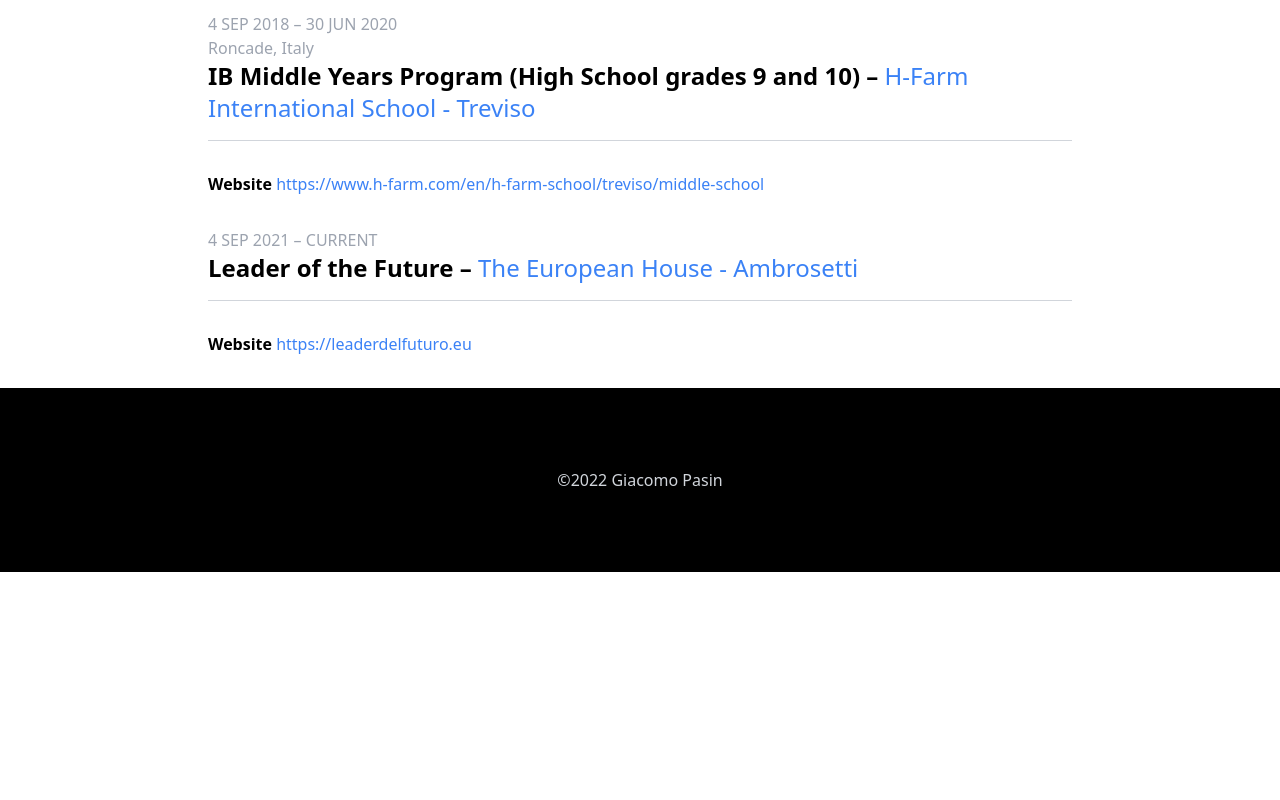
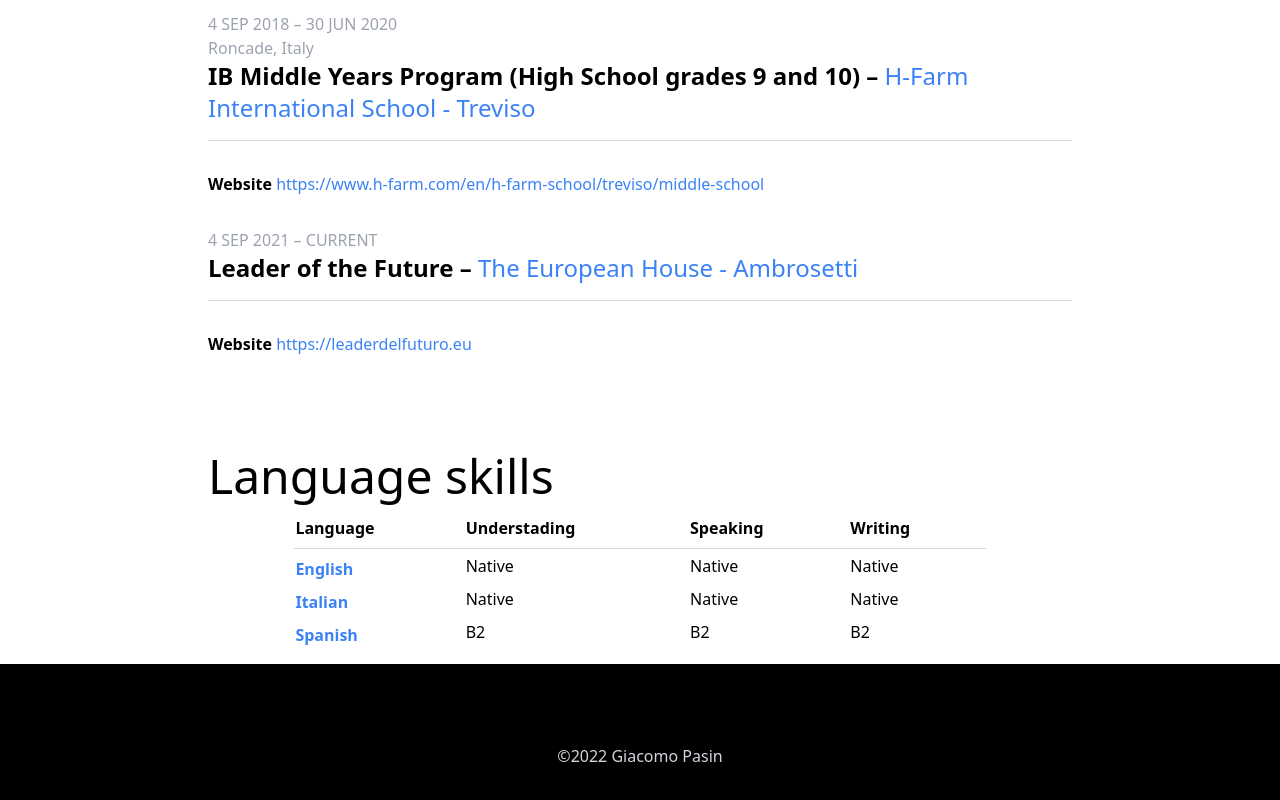
Before and after one commit to jackpeck2004/personal_website, a Next.js app: page / in a window 1280 px wide. Shown: the part 2738-3538 px from the top of the page. Before the commit the page ends 3310 px from the top, so only its background shows below. Built offline with nearby package versions, Linux system fonts and the light colour scheme.

Commit message:
Created language skills section

```diff
--- a/src/components/common/index.tsx
+++ b/src/components/common/index.tsx
@@ -2,3 +2,4 @@ export { Anchor, NavAnchor } from "./anchor";
 export { Button } from "./button";
 export { Section } from "./section";
 export { DownloadCVButton } from "./download-cv-button";
+export { LineDivider } from "./line-divider";
--- /dev/null
+++ b/src/components/common/line-divider.tsx
@@ -0,0 +1,7 @@
+export const LineDivider = () => (
+  <div className="relative py-4">
+    <div className="absolute inset-0 flex items-center">
+      <div className="w-full border-b border-gray-300"></div>
+    </div>
+  </div>
+);
--- a/src/components/partials/education.tsx
+++ b/src/components/partials/education.tsx
@@ -1,5 +1,6 @@
 import Link from "next/link";
 import { FC, PropsWithChildren } from "react";
+import { LineDivider } from "@/components/common";
 
 interface IEducationProps {
   startDate: string;
@@ -9,14 +10,6 @@ interface IEducationProps {
   school: string;
   schoolUrl: string;
 }
-
-const LineDivider = () => (
-  <div className="relative py-4">
-    <div className="absolute inset-0 flex items-center">
-      <div className="w-full border-b border-gray-300"></div>
-    </div>
-  </div>
-);
 
 export const Education: FC<PropsWithChildren<IEducationProps>> = ({
   startDate,
--- a/src/pages/index.tsx
+++ b/src/pages/index.tsx
@@ -1,14 +1,35 @@
 // import Link from "next/link";
-import { DownloadCVButton, Section } from "@/components/common";
+import { DownloadCVButton, LineDivider, Section } from "@/components/common";
 import { Characteristics, Projects } from "@/components/partials";
 import { Education } from "@/components/partials/education";
 import { Experience } from "@/components/partials/experience";
 import constants from "@/lib/constants";
 import { useMediaQuery } from "@/lib/hooks";
-import { ICharacteristic, IProject } from "@/lib/types";
+import { ICharacteristic, IProject, ILanguage } from "@/lib/types";
 import fs from "fs";
 import matter from "gray-matter";
 import { GetStaticProps, InferGetStaticPropsType, NextPage } from "next";
+
+const LANGUAGES: Array<ILanguage> = [
+{
+language: "English",
+understading: "Native",
+speaking: "Native",
+writing: "Native",
+},
+{
+language: "Italian",
+understading: "Native",
+speaking: "Native",
+writing: "Native",
+},
+{
+language: "Spanish",
+understading: "B2",
+speaking: "B2",
+writing: "B2",
+},
+]
 
 const CHARACTERISTICS: Array<ICharacteristic> = [
   {
@@ -124,6 +145,31 @@ const Page: NextPage = ({
             schoolUrl="https://leaderdelfuturo.eu"
           ></Education>
         </Section>
+        <Section title="Language skills">
+            <div className="flex justify-center">
+            <table className="w-[80%]">
+                <thead className="">
+                    <tr className="border-b border-gray-300">
+                        {Object.keys(LANGUAGES[0]).map((k) => (
+                        <th key={k} className="capitalize pt-4 pb-2 pr-4 text-left">{k}</th>
+                        ))}
+                    </tr>
+                </thead>
+                <tbody>
+                {LANGUAGES.map((language) => {
+                    return (
+                        <tr key={language.language}>
+                            <td className="text-blue-500 font-bold pt-2">{language.language}</td>
+                            <td>{language.understading}</td>
+                            <td>{language.speaking}</td>
+                            <td>{language.writing}</td>
+                        </tr>
+                    );
+                })}
+                </tbody>
+            </table>
+            </div>
+        </Section>
       </div>
     </div>
   );
```
Also changed, not shown: src/lib/types.ts (+7 -0 lines).
